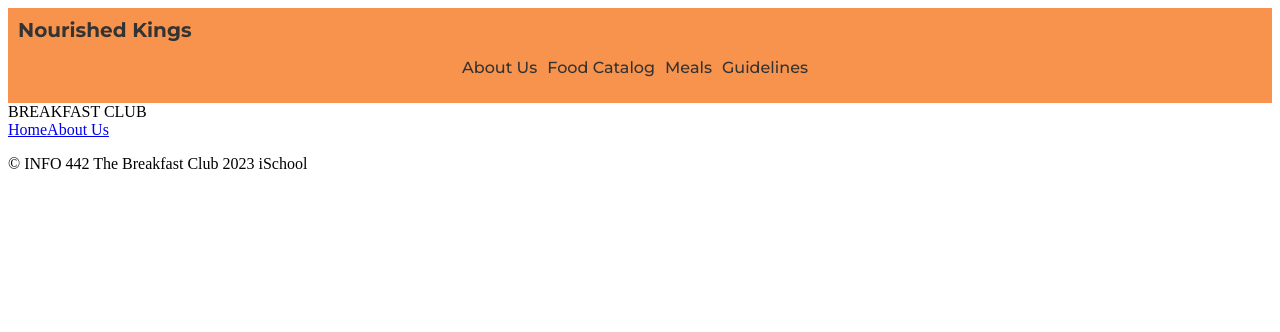
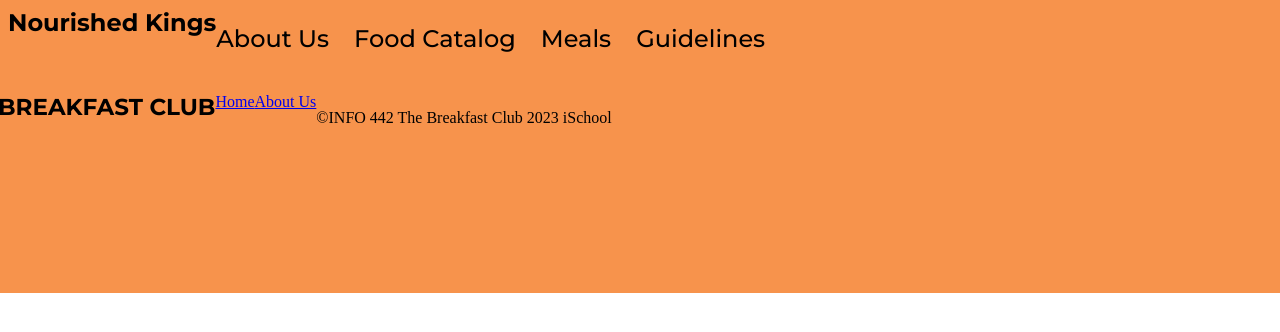
Before and after one commit to UW-INFO442-SP23/breakfast-club, a React (Create React App) app: page / in a window 1280 px wide. Shown: the top 332 px of the page. Built offline with nearby package versions, Linux system fonts and the light colour scheme; the HTML template or start-up script is replaced by a standard one.

Commit message:
more styling for footer and header

```diff
--- a/src/components/footer.js
+++ b/src/components/footer.js
@@ -6,12 +6,12 @@ export default function Footer(){
         <div class="footer">
             <div><image class="logo"/></div>
             <div class="title">BREAKFAST CLUB</div>
-            <div>
+            <div class="footerLinks">
                 <Link to="/Home">Home</Link>
                 <Link to="/About">About Us</Link>
             </div>
             <div>
-                <p>&copy; INFO 442 The Breakfast Club 2023 iSchool</p>
+                <p>&copy;INFO 442 The Breakfast Club 2023 iSchool</p>
             </div>
         </div>
     )
--- a/src/index.css
+++ b/src/index.css
@@ -1,39 +1,56 @@
 .navbar-container {
     background-color: #F7934C;
     padding: 10px;
-    display: row;
     height: 75px;
+    display: flex;
+    flex-direction: row;
+    margin-left: -10px;
+    margin-right: -10px;
+    margin-top: -10px;
   }
+
    .topNav {
-    display: row;
-    justify-content: center;
     font-weight: bold;
-    font-family: 'Montserrat';
   }
    .site-title {
-    font-size: 20px;
-    color: #333;
+    font-size: 24px;
+    color: black;
     text-decoration: none;
     font-family: 'Montserrat';
+
   }
    .nav ul {
     list-style: none;
     display: flex;
-    justify-content: center;
     padding: 0;
   }
    .nav li {
-    margin-right: 10px;
+    margin-right: 25px;
+    font-size: 24px;
   }
    .nav a {
     text-decoration: none;
-    color: #333;
+    color: black;
     font-family: 'Montserrat';
   }
    .nav li.active {
-
     font-weight: bold;
   }
 
+.footer {
+  background-color: #F7934C;
+  display: flex;
+  flex-direction: row;
+  height: 200px;
+  margin-right: -10px;
+  margin-left: -10px;
+}
+
+.footer .title {
+  font-family: 'Montserrat';
+  font-weight: bold;
+  font-size: 23px;
+}
+
 
 /* 404 Page */
```
